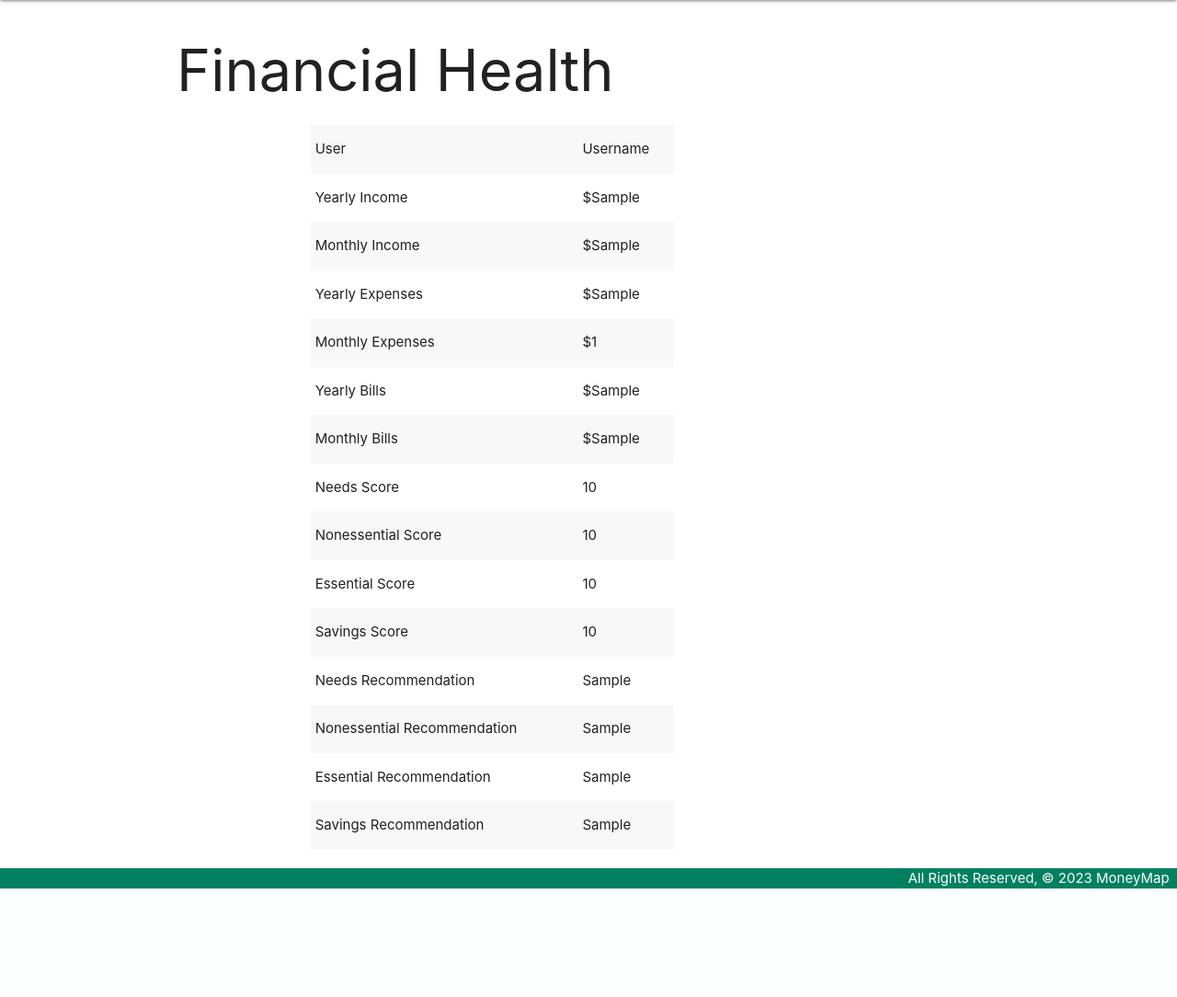
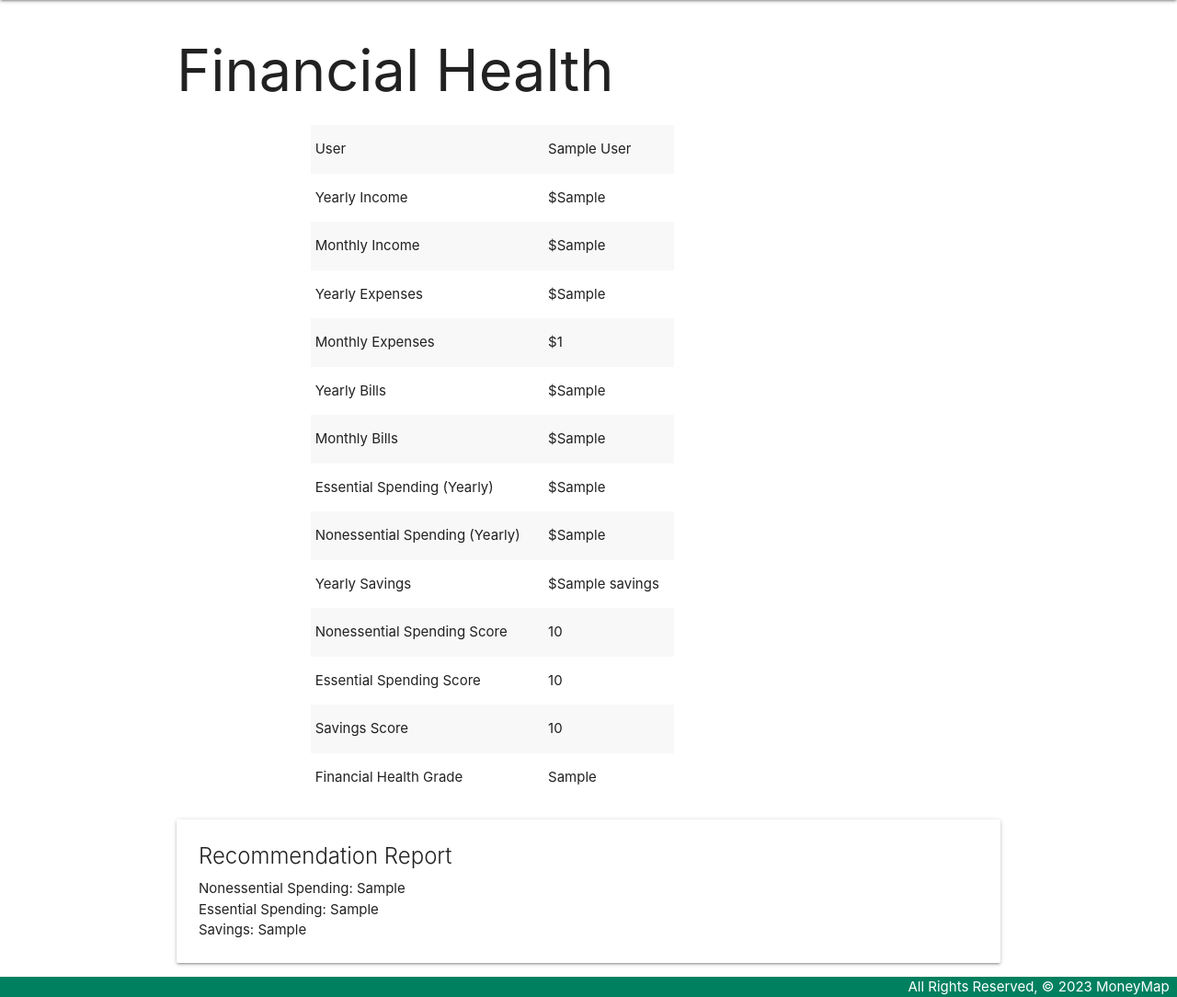
Before and after one commit to AlyssaAlonso/moneymap, a Django app: template main_app/templates/finhealth/index.html in a window 1280 px wide. Shown: the part 64-1148 px from the top of the page at 92% size. Before the commit the page ends 1030 px from the top, so only its background shows below. Run offline with Django 3.2, Linux system fonts and the light colour scheme; the template is opened without the code that fills it: most values are stand-ins (such as "Sample title", 1, 10 or a date in 2020).

Commit message:
updated financial health report to reflect all relevant data fields and recommendations

```diff
--- a/main_app/templates/finhealth/index.html
+++ b/main_app/templates/finhealth/index.html
@@ -10,7 +10,7 @@
                 <tbody>
                     <tr>
                         <td>User</td>
-                        <td>Username</td>
+                        <td>{{full_name}}</td>
                     </tr>
                     <tr>
                         <td>Yearly Income</td>
@@ -36,17 +36,24 @@
                         <td>Monthly Bills</td>
                         <td>${{ monthly_bills }}</td>
                     </tr>
-                    <!-- Add new rows for scores and recommendations -->
                     <tr>
-                        <td>Needs Score</td>
-                        <td>{{ needs_score }}</td>
+                      <td>Essential Spending (Yearly)</td>
+                      <td>${{ essential_spending }}</td>
                     </tr>
                     <tr>
-                        <td>Nonessential Score</td>
+                      <td>Nonessential Spending (Yearly)</td>
+                      <td>${{ non_essential_spending }}</td>
+                    </tr>
+                    <tr>
+                      <td>Yearly Savings</td>
+                      <td>${{ savings }}</td>
+                    </tr>
+                    <tr>
+                        <td>Nonessential Spending Score</td>
                         <td>{{ nonessential_score }}</td>
                     </tr>
                     <tr>
-                        <td>Essential Score</td>
+                        <td>Essential Spending Score</td>
                         <td>{{ essential_score }}</td>
                     </tr>
                     <tr>
@@ -54,25 +61,19 @@
                         <td>{{ savings_score }}</td>
                     </tr>
                     <tr>
-                        <td>Needs Recommendation</td>
-                        <td>{{ needs_recommendation }}</td>
-                    </tr>
-                    <tr>
-                        <td>Nonessential Recommendation</td>
-                        <td>{{ nonessential_recommendation }}</td>
-                    </tr>
-                    <tr>
-                        <td>Essential Recommendation</td>
-                        <td>{{ essential_recommendation }}</td>
-                    </tr>
-                    <tr>
-                        <td>Savings Recommendation</td>
-                        <td>{{ savings_recommendation }}</td>
+                      <td>Financial Health Grade</td>
+                      <td>{{ financial_health_grade}}</td>
                     </tr>
                 </tbody>
-            </table>
-
+              </table>
         </div>
     </div>
 </div>
+<div class="card">
+  <div class="card-content">
+    <span class="card-title">Recommendation Report</span>
+        <p>Nonessential Spending: {{ nonessential_recommendation }}</p>
+        <p>Essential Spending: {{ essential_recommendation }}</p>
+        <p> Savings: {{ savings_recommendation}}</p>
+</div>
 {% endblock %}
--- a/main_app/templates/main_app/income_form.html
+++ b/main_app/templates/main_app/income_form.html
@@ -16,7 +16,6 @@
   {% if not object %}
   <br />
   <br />
-  <a href="{% url 'fincalc_index' %}" class="btn">Back</a>
   <a href="{% url 'expenses_create' %}" class="btn">Next</a>
   {% endif %}
 </form>
```
Also changed, not shown: main_app/finhealth.py (+36 -19 lines), main_app/views.py (+14 -13 lines).
